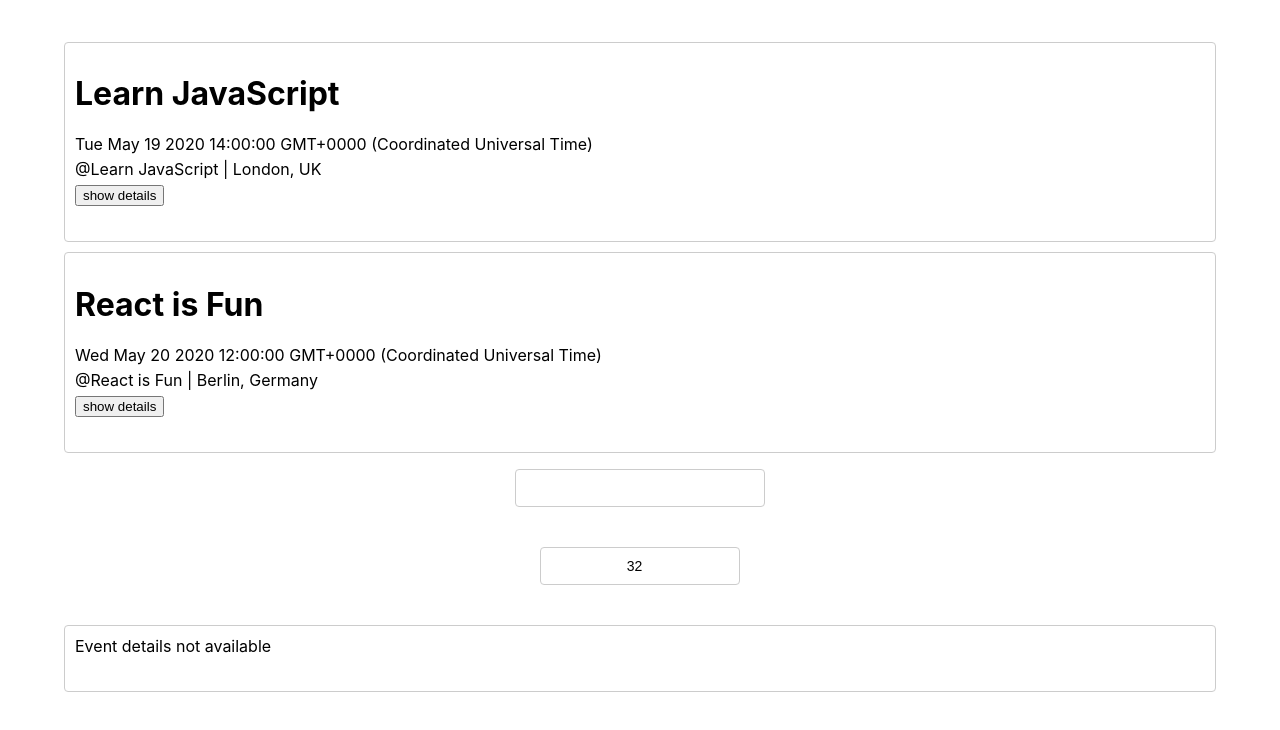
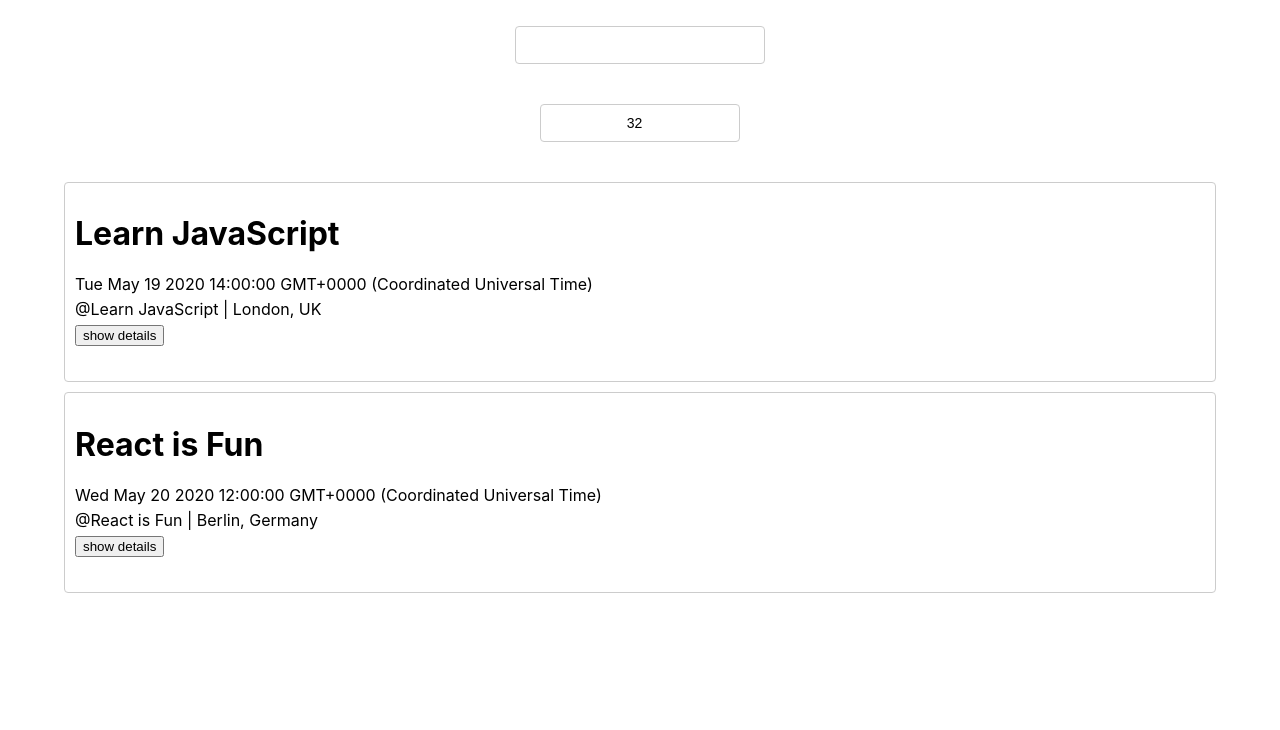
Before and after one commit to jonathankerth/Meet, a React (Create React App) app: page / in a window 1280 px wide. Shown: the top 730 px of the page. Built offline with nearby package versions, Linux system fonts and the light colour scheme.

Commit message:
fix numberofEvents updating

```diff
--- a/src/App.js
+++ b/src/App.js
@@ -41,13 +41,12 @@
 	render() {
 		return (
 			<div className="App">
-				<EventList events={this.state.events} />
 				<CitySearch
 					locations={this.state.locations}
 					updateEvents={this.updateEvents}
 				/>
-				<NumberOfEvents />
-				<Event />
+				<NumberOfEvents updateEvents={this.updateEvents} />
+				<EventList events={this.state.events} />
 			</div>
 		);
 	}
--- a/src/NumberOfEvents.js
+++ b/src/NumberOfEvents.js
@@ -16,7 +16,7 @@
 				query: value,
 				errorText: "",
 			});
-			this.props.updateEvents(this.props.selectedCity, value);
+			this.props.updateEvents(value);
 		}
 		if (value < 1 || value > 32) {
 			this.setState({
```
